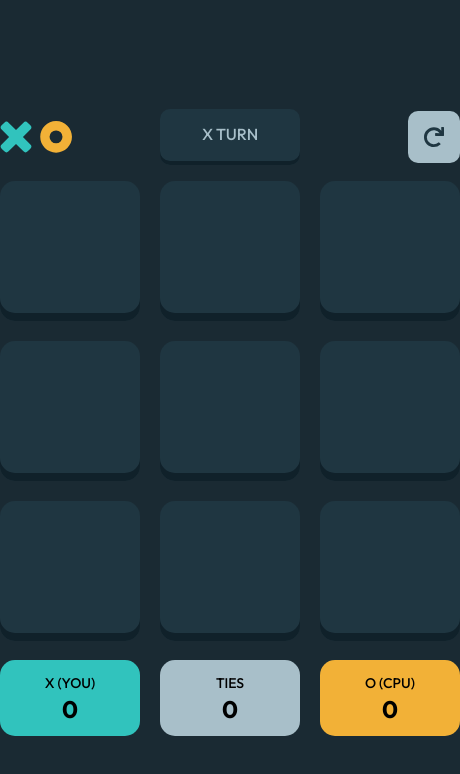
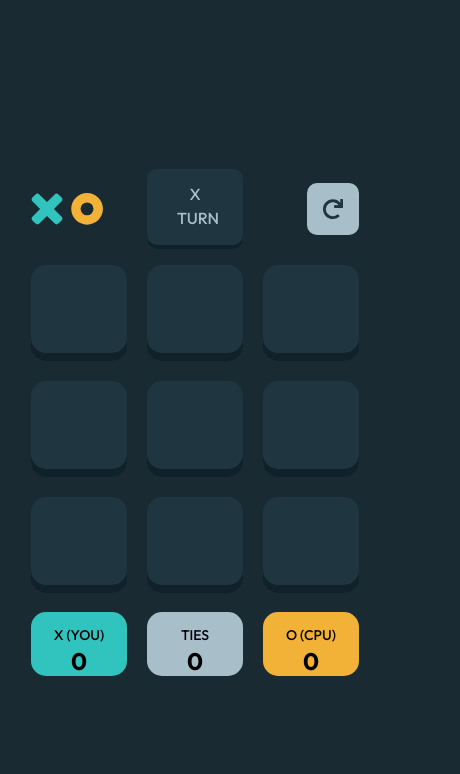
Before and after one commit to Joaquin-Alonso-Garcia/react-tic-tac-toe, a React (Vite) app: page / in a window 390 px wide. Both pictures are taken after a click on the button "NEW GAME (VS CPU)". Shown: the top 774 px of the page, 460 px wide, since content can reach past the window. Built offline with nearby package versions, Linux system fonts and the light colour scheme.

Commit message:
checkpoint mobile design updated

```diff
--- a/index.html
+++ b/index.html
@@ -7,7 +7,7 @@
     <title>React Tic Tac Toe</title>
   </head>
   <body class="bg-dark-navi-400">
-    <main class="relative grid h-[100vh] place-items-center font-primary">
+    <main class="relative grid h-[100vh] px-6 place-items-center font-primary">
       <div id="root"></div>
     </main>
     <script type="module" src="/src/main.tsx"></script>
--- a/src/App.css
+++ b/src/App.css
@@ -29,7 +29,7 @@
 }
 
 .board.grid {
-  grid-template-columns: repeat(3, 140px);
+  grid-template-columns: repeat(3, 96px);
   gap: 20px;
   grid-auto-flow: row;
 }
@@ -49,3 +49,11 @@
 .btn-endgame-secondary-shadow {
   box-shadow: 0 -4px 0 0 #118C87 inset;
 }
+
+@media only scree and (min-width: 798px) {
+  .board.grid {
+    grid-template-columns: repeat(3, 140px);
+    gap: 20px;
+    grid-auto-flow: row;
+  }
+}
--- a/src/components/Board.tsx
+++ b/src/components/Board.tsx
@@ -94,19 +94,19 @@ const Board: React.FC<BoardProps> = ({ isXFirst, xIsNext, squares, vsCpu, onPlay
       </div>
 
       <div className="flex justify-between counters mt-[19px]">
-        <div className="w-[140px] h-[72px]]player-one-wins pt-[13px] px-[42px] pb-[11px] bg-light-blue-400 rounded-[15px] flex items-center flex-col">
+        <div className="md:w-[140px] w-24 h-16 md:h-[72px]]player-one-wins pt-[13px] px-5 md:px-[42px] pb-[11px] bg-light-blue-400 rounded-[15px] flex items-center flex-col">
           <p className="text-sm uppercase font-primary">{vsCpu ? 'X (You)' : 'X'}</p>
           <span className="text-2xl font-bold font-primary">
             {playerOneWins}
           </span>
         </div>
-        <div className="w-[140px] h-[72px]]ties pt-[13px] px-[42px] pb-[11px] bg-silver-400 rounded-[15px] flex items-center flex-col">
+        <div className="md:w-[140px] w-24 h-16 md:h-[72px]]ties pt-[13px] px-5 md:px-[42px] pb-[11px] bg-silver-400 rounded-[15px] flex items-center flex-col">
           <p className="text-sm uppercase font-primary">Ties</p>
           <span className="text-2xl font-bold font-primary">
             {ties}
           </span>
         </div>
-        <div className="w-[140px] h-[72px]]player-two-wins pt-[13px] px-[42px] pb-[11px] bg-light-yellow-400 rounded-[15px] flex items-center flex-col">
+        <div className="md:w-[140px] w-24 h-16 md:h-[72px]]player-two-wins pt-[13px] px-5 md:px-[42px] pb-[11px] bg-light-yellow-400 rounded-[15px] flex items-center flex-col">
           <p className="text-sm uppercase font-primary">{vsCpu ? 'O (Cpu)' : 'O'}</p>
           <span className="text-2xl font-bold font-primary">
             {playerTwoWins}
--- a/src/components/EndGame.tsx
+++ b/src/components/EndGame.tsx
@@ -24,7 +24,7 @@ const EndGame: React.FC<EndGameProps> = ({ winner, playerWins, handleNextRound,
             </div>
           ) : (
             <div className="flex gap-6">
-              <img src={markSrc} className="w-16 h-16" alt={`${winner} mark`} />
+              <img src={markSrc} className="md:w-16 md:h-16 w-[30px] h-[30px]" alt={`${winner} mark`} />
               <p className={`uppercase text-heading-lg mb-6 ${winner === 'X' ? 'text-silver-400' : 'text-light-yellow-400'}`}>
                 Takes the round
               </p>
--- a/src/components/Game.tsx
+++ b/src/components/Game.tsx
@@ -46,14 +46,14 @@ const Game: React.FC<GameProps> = ({ isXFirst, handleQuit, vsCpu, updateScore, p
   }
 
   return (
-    <div className="game-container w-[460px]">
+    <div className="game-container md:w-[460px] w-[328px]">
       {showMenu ? (
         <Menu onGameStart={() => setShowMenu(false)} />
       ) : (
         <>
           <div className="flex items-center justify-between mb-4 game-header">
             <img src="/assets/images/logo.svg" className="w-[72px] h-8" alt="logo" width="72" height="32" />
-            <div className="uppercase turn-info pt-[13px] pb-[19px] px-[30px] bg-dark-navi-500 rounded-[10px] turn-shadow w-[140px] mr-5 text-center">
+            <div className="uppercase turn-info pt-[13px] pb-[19px] px-[30px] bg-dark-navi-500 rounded-[10px] turn-shadow md:w-[140px] w-24 mr-5 text-center">
               <p className="text-silver-400 text-heading-xs">
                 {xIsNext ? 'X' : 'O'} turn
               </p>
--- a/src/components/Menu.tsx
+++ b/src/components/Menu.tsx
@@ -10,7 +10,7 @@ const Menu: React.FC<{ onGameStart: (isXFirst: boolean, cpuGame: boolean) => voi
   };
 
   return (
-    <div className="menu-container w-[460px]">
+    <div className="menu-container md:w-[460px] w-[328px]">
       <div className="flex justify-center mb-10 logo">
         <img src="/assets/images/logo.svg" alt="logo" />
       </div>
@@ -21,7 +21,7 @@ const Menu: React.FC<{ onGameStart: (isXFirst: boolean, cpuGame: boolean) => voi
           </h1>
         </div>
         <div className="flex justify-center pick mt-6 mb-[17px] bg-dark-navi-400 rounded-[10px]">
-          <div className={`choice w-[198px] my-[9px] flex justify-center rounded-[10px] ${xStarts ? 'bg-silver-400': 'bg-dark-navi-400'}`}>
+          <div className={`choice md:w-[198px] w-[132px] my-[9px] flex justify-center rounded-[10px] ${xStarts ? 'bg-silver-400': 'bg-dark-navi-400'}`}>
             <label htmlFor="playerX" className={`cursor-pointer ${xStarts ? "text-dark-navi-400" : "text-dark-navi-400"}`}>
               {xStarts ? (
                 <svg className="scale-50" width="64" height="64" xmlns="http://www.w3.org/2000/svg">
@@ -36,7 +36,7 @@ const Menu: React.FC<{ onGameStart: (isXFirst: boolean, cpuGame: boolean) => voi
             <input type="radio" name="choice" id="playerX" className="hidden" onClick={handleChoice} />
           </div>
 
-          <div className={`choice w-[198px] my-[9px] flex justify-center rounded-[10px] ${!xStarts ? 'bg-silver-400': 'bg-dark-navi-400'}`}>
+          <div className={`choice md:w-[198px] w-[132px] my-[9px] flex justify-center rounded-[10px] ${!xStarts ? 'bg-silver-400': 'bg-dark-navi-400'}`}>
             <label htmlFor="playerO" className={`cursor-pointer ${!xStarts ? "text-silver-400" : "text-dark-navi-400"}`}>
               {!xStarts ? (
                 <svg className="scale-50" width="64" height="64" xmlns="http://www.w3.org/2000/svg">
--- a/src/components/Square.tsx
+++ b/src/components/Square.tsx
@@ -13,7 +13,7 @@ const Square: React.FC<SquareProps> = ({ value, onSquareClick, isWinningSquare,
 
   return (
     <button
-      className={`square rounded-[15px] h-[140px] bg-dark-navi-500 grid place-items-center
+      className={`square rounded-[15px] md:h-[140px] h-24 bg-dark-navi-500 grid place-items-center
         ${isWinningSquare ? winningColor : ''}`}
       onClick={onSquareClick}
     >
```
